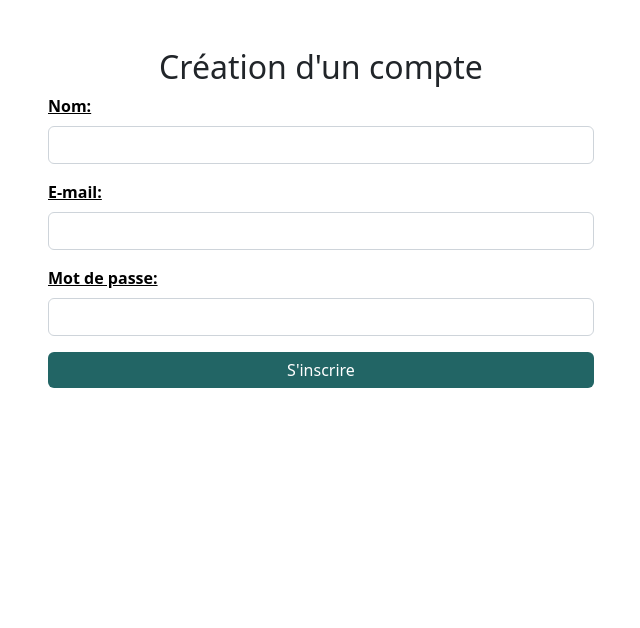
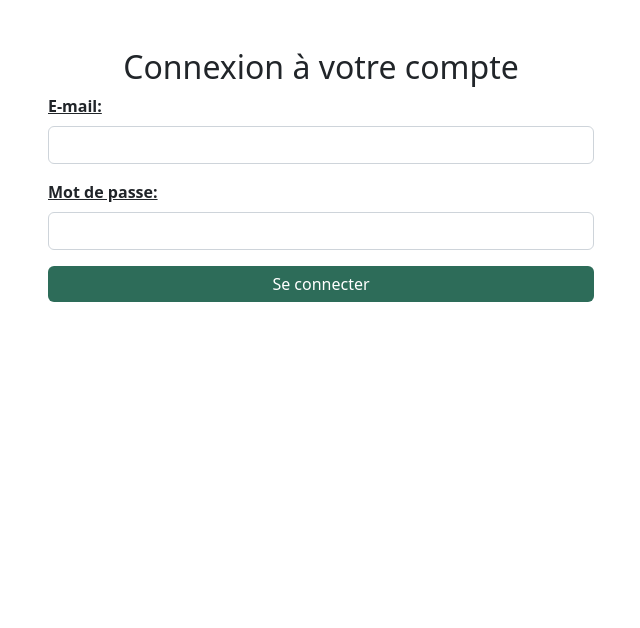
Before and after one commit to Rqbln/agora_ece, a PHP site: page /login.php in a window 1280 px wide. Shown: the part 106-734 px from the top of the page, without its empty margins (319-959 px from the left). Run offline with PHP 8.4, Linux system fonts and the light colour scheme.

Commit message:
Modif login.php

```diff
--- a/login.php
+++ b/login.php
@@ -2,23 +2,35 @@
 include 'includes/db.php';
 include 'includes/header.php';
 include 'includes/navbar.php';
+
+session_start();
 
 if (!isset($conn)) {
     die("La connexion à la base de données n'est pas définie.");
 }
 
 if ($_SERVER["REQUEST_METHOD"] == "POST") {
-    $nom = $_POST['nom'];
     $email = $_POST['email'];
-    $mot_de_passe = password_hash($_POST['mot_de_passe'], PASSWORD_DEFAULT);
-    $role = 'acheteur'; // Par défaut
+    $mot_de_passe = $_POST['mot_de_passe'];
 
-    $sql = "INSERT INTO utilisateurs (nom, email, mot_de_passe, role) VALUES ('$nom', '$email', '$mot_de_passe', '$role')";
+    $sql = "SELECT * FROM utilisateurs WHERE email='$email'";
+    $result = $conn->query($sql);
 
-    if ($conn->query($sql) === TRUE) {
-        $success_message = "Inscription réussie.";
+    if (!$result) {
+        die("Erreur lors de l'exécution de la requête : " . $conn->error);
+    }
+
+    if ($result->num_rows > 0) {
+        $row = $result->fetch_assoc();
+        if (password_verify($mot_de_passe, $row['mot_de_passe'])) {
+            $_SESSION['user_id'] = $row['id'];
+            $_SESSION['user_nom'] = $row['nom'];
+            header("Location: pages/forum.php");
+        } else {
+            $error_message = "Mot de passe incorrect.";
+        }
     } else {
-        $error_message = "Erreur : " . $sql . "<br>" . $conn->error;
+        $error_message = "Aucun utilisateur trouvé avec cet email.";
     }
 
     $conn->close();
@@ -30,20 +42,19 @@ if ($_SERVER["REQUEST_METHOD"] == "POST") {
 <head>
     <meta charset="UTF-8">
     <meta name="viewport" content="width=device-width, initial-scale=1.0">
-    <title>Register</title>
+    <title>Login</title>
     <link rel="stylesheet" href="assets/css/styles.css">
     <style>
         .form-label {
             font-weight: bold;
             text-decoration: underline;
-            color: black;
             transition: color 0.3s;
         }
         .form-label:hover {
             color: #279191;
         }
         .btn-custom {
-            background-color: #226565;
+            background-color: #2d6c59;
             color: #ffffff;
             border: none;
             transition: background-color 0.3s, color 0.3s;
@@ -68,21 +79,13 @@ if ($_SERVER["REQUEST_METHOD"] == "POST") {
         <div class="container mt-5">
             <div class="row justify-content-center">
                 <div class="col-md-6">
-                    <h2 class="text-center">Création d'un compte</h2>
-                    <?php if (isset($success_message)): ?>
-                        <div class="alert alert-success" role="alert">
-                            <?php echo $success_message; ?>
-                        </div>
-                    <?php elseif (isset($error_message)): ?>
+                    <h2 class="text-center">Connexion à votre compte</h2>
+                    <?php if (isset($error_message)): ?>
                         <div class="alert alert-danger" role="alert">
                             <?php echo $error_message; ?>
                         </div>
                     <?php endif; ?>
-                    <form method="post" action="register.php">
-                        <div class="mb-3">
-                            <label for="nom" class="form-label">Nom:</label>
-                            <input type="text" id="nom" name="nom" class="form-control" required>
-                        </div>
+                    <form method="post" action="login.php">
                         <div class="mb-3">
                             <label for="email" class="form-label">E-mail:</label>
                             <input type="email" id="email" name="email" class="form-control" required>
@@ -91,13 +94,12 @@ if ($_SERVER["REQUEST_METHOD"] == "POST") {
                             <label for="mot_de_passe" class="form-label">Mot de passe:</label>
                             <input type="password" id="mot_de_passe" name="mot_de_passe" class="form-control" required>
                         </div>
-                        <button type="submit" class="btn btn-custom w-100 mb-5">S'inscrire</button>
+                        <button type="submit" class="btn btn-custom w-100 mb-5">Se connecter</button>
                     </form>
                 </div>
             </div>
         </div>
     </div>
-
     <?php include 'includes/footer.php'; ?>
 </div>
 </body>
```
